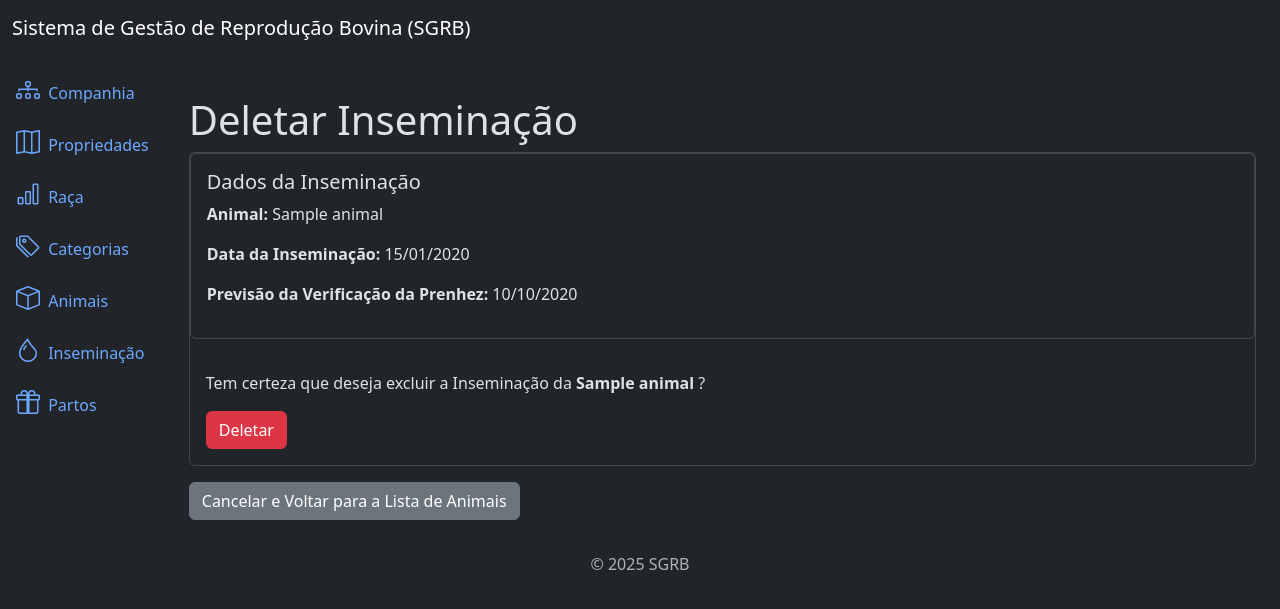
After one commit to claudioquadros/SGRB, a Django app: template inseminations/templates/insemination_delete.html in a window 1280 px wide. The commit adds this page. Shown: the top 609 px of the page. Run offline with Django 3.2, Linux system fonts and the light colour scheme; the template is opened without the code that fills it: most values are stand-ins (such as "Sample title", 1, 10 or a date in 2020).

Commit message:
9 commit

```diff
--- /dev/null
+++ b/inseminations/templates/insemination_delete.html
@@ -0,0 +1,27 @@
+{% extends "base.html" %}
+
+{% block content %}
+  <div class="conteiner mt-4">
+    <h3 class="display-6">Deletar Inseminação</h3>
+    <div class="card">
+    <div class="card mb-3">
+      <div class="card-body">
+        <h5>Dados da Inseminação</h5>
+        <p><strong>Animal:</strong> {{ object.animal }}</p>
+        <p><strong>Data da Inseminação:</strong> {{ object.date_of_insemination|date:'d/m/Y' }}</p>
+        <p><strong>Previsão da Verificação da Prenhez:</strong> {{ object.expected_pregnancy|date:'d/m/Y' }}</p>
+      </div>
+    </div>
+      <div class="card-body">
+        <p class="card-text">Tem certeza que deseja excluir a Inseminação da <strong>{{ object.animal.name }} </strong>?</p>
+        <form method="post">
+            {% csrf_token %}
+            <button type="submit" class="btn btn-danger">Deletar</button>
+        </form>
+      </div>
+    </div>
+    <a href="{% url 'animal_list' %}" class="btn btn-secondary mt-3"> Cancelar e Voltar para a Lista de Animais</a>
+  </div>
+
+
+{% endblock content %}
--- a/inseminations/templates/insemination_list.html
+++ b/inseminations/templates/insemination_list.html
@@ -58,8 +58,8 @@
                   </td>
                   <td>
                     <a href="{% url 'insemination_detail' insemination.id %}" class="btn btn-info btn-sm"><i class="bi bi-eye"></i></a>
-                    <a href="{% url 'insemination_check' insemination.id %}" class="btn btn-warning btn-sm"><i class="bi bi-pencil"></i></a>
-                    <a href="#" class="btn btn-danger btn-sm"><i class="bi bi-trash"></i></a>
+                    <a href="{% url 'insemination_check' insemination.id %}" class="btn btn-warning btn-sm"><i class="bi bi-check-lg"></i></a>
+                    <a href="{% url 'insemination_delete' insemination.id %}" class="btn btn-danger btn-sm"><i class="bi bi-trash"></i></a>
                   </td>
                 </tr>
               {% endfor %}
--- a/inseminations/urls.py
+++ b/inseminations/urls.py
@@ -7,4 +7,5 @@ urlpatterns = [
     path('inseminations/create/', views.InseminationCreateView.as_view(), name='insemination_create'),  # noqa
     path('inseminations/<int:pk>/detail/', views.InseminationDetailView.as_view(), name='insemination_detail'), # noqa
     path('inseminations/<int:pk>/check/', views.InseminationCheckView.as_view(), name='insemination_check'),  # noqa
+    path('inseminations/<int:pk>/delete/', views.InseminationDeleteView.as_view(), name='insemination_delete'),  # noqa
 ]
--- a/inseminations/views.py
+++ b/inseminations/views.py
@@ -38,3 +38,9 @@ class InseminationCheckView(UpdateView):
     template_name = 'insemination_check.html'
     form_class = forms.InseminationCheckForm
     success_url = reverse_lazy('insemination_list')
+
+
+class InseminationDeleteView(DeleteView):
+    model = models.Insemination
+    template_name = 'insemination_delete.html'
+    success_url = reverse_lazy('insemination_list')
```
Also changed, not shown: db.sqlite3.
